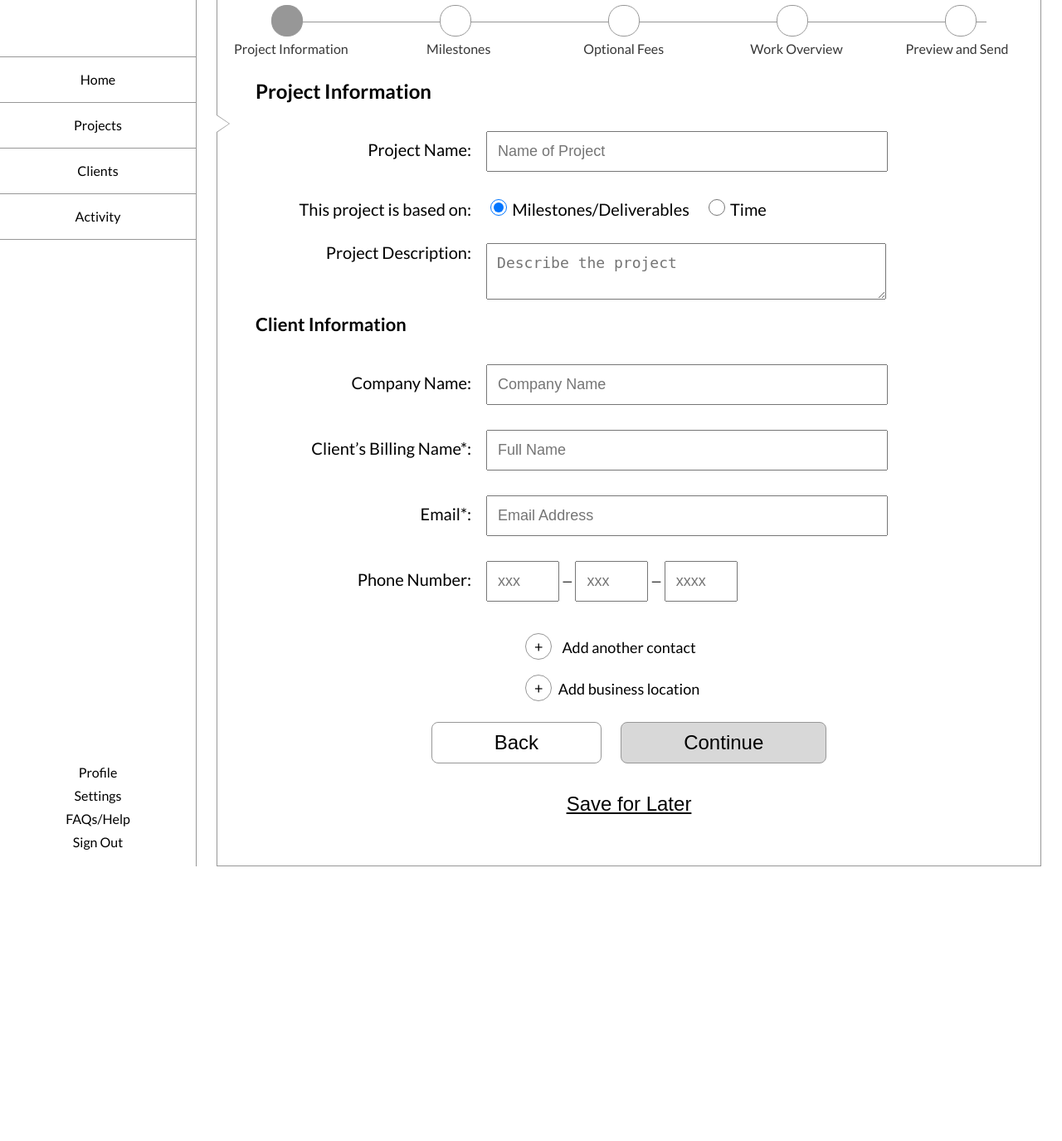
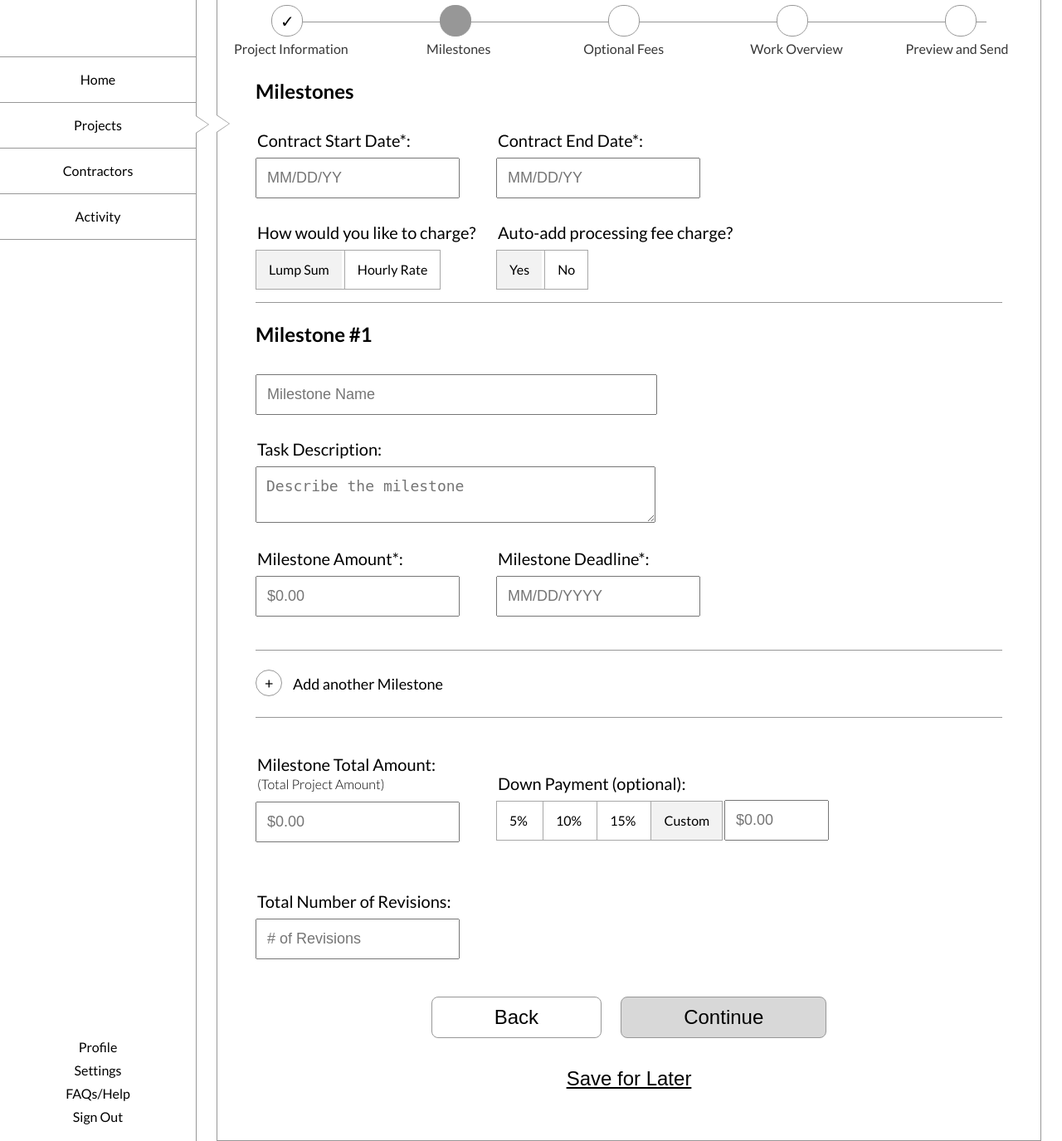
Before and after one commit to bkatchmar/InflowBaseCode, a Django app: page /inflow/demo/contract-creation/step-2/lump-sum in a window 1280 px wide. Shown: the part 108-1483 px from the top of the page at 83% size. Before the commit the page ends 1152 px from the top, so only its background shows below. Run offline with Django 3.2, Linux system fonts and the light colour scheme; some libraries are stand-ins or nearby versions.

Commit message:
First Step 2 screen of contract creation

```diff
--- a/inflowhq/inflowco/static/css/lf.dashboard.css
+++ b/inflowhq/inflowco/static/css/lf.dashboard.css
@@ -262,6 +262,7 @@ main div.create-contract-super-window div.progress-bar span.number.four span.tex
 main div.create-contract-super-window div.progress-bar span.number.five { width: 1px; }
 main div.create-contract-super-window div.progress-bar span.number.five span.text { left: -48px; width: 132px; }
 main div.create-contract-super-window div.progress-bar span.number span.text { top: 35px; }
+main div.create-contract-super-window div.progress-bar span.number.done:before { content: "✓"; font-size: 20px; left: 11px; position: absolute; top: 1px; z-index: 50; }
 
 main div.create-contract-super-window form.contract-creation { margin: 15px auto 0px; width: 900px; }
 main div.create-contract-super-window form.contract-creation div.header { font-size: 24px; font-weight: 700; line-height: 26px; padding: 0px 0px 20px; }
@@ -280,7 +281,40 @@ main div.create-contract-super-window form.contract-creation div.input-field spa
 main div.create-contract-super-window form.contract-creation div.input-field span.field span.radio span.label { width: auto; }
 main div.create-contract-super-window form.contract-creation div.input-field.phone-number span.field input[type="number"] { width: 60px; }
 main div.create-contract-super-window form.contract-creation div.input-field.phone-number span.field span.hyphen {}
+
+main div.create-contract-super-window form.contract-creation div.mini-field-line { overflow: hidden; }
+main div.create-contract-super-window form.contract-creation div.mini-field-line div.input-field.mini-field { float: left; width: 290px; }
+main div.create-contract-super-window form.contract-creation div.mini-field-line div.input-field.mini-field span {}
+main div.create-contract-super-window form.contract-creation div.mini-field-line div.input-field.mini-field span.label { padding: 0px 0px 10px 2px; text-align: left; width: 100%; }
+main div.create-contract-super-window form.contract-creation div.mini-field-line div.input-field.mini-field span.label span { font-size: 16px; font-weight: 300; }
+main div.create-contract-super-window form.contract-creation div.mini-field-line div.input-field.mini-field span.field { width: 100%; }
+main div.create-contract-super-window form.contract-creation div.mini-field-line div.input-field.mini-field span.field input[type="text"],
+main div.create-contract-super-window form.contract-creation div.mini-field-line div.input-field.mini-field span.field input[type="number"],
+main div.create-contract-super-window form.contract-creation div.mini-field-line div.input-field.mini-field span.field input[type="email"] { width: 75%; }
+main div.create-contract-super-window form.contract-creation div.mini-field-line div.input-field.mini-field span.switch { border: solid 1px #A7A7A7; }
+main div.create-contract-super-window form.contract-creation div.mini-field-line div.input-field.mini-field span.switch span { cursor: pointer; padding: 15px; }
+main div.create-contract-super-window form.contract-creation div.mini-field-line div.input-field.mini-field span.switch span.on { background-color: #F2F2F2; }
+main div.create-contract-super-window form.contract-creation div.mini-field-line div.input-field.mini-field span.switch span.border  { border-color: #A7A7A7; border-style: solid; border-width: 0px 0px 0px 1px;  }
+main div.create-contract-super-window form.contract-creation div.mini-field-line div.input-field.mini-field span.switch.custom-down-payment {}
+main div.create-contract-super-window form.contract-creation div.mini-field-line div.input-field.mini-field span.switch.custom-down-payment input[type="number"] {}
+main div.create-contract-super-window form.contract-creation div.mini-field-line div.input-field.mini-field span.switch span.custom-text {}
+
+main div.create-contract-super-window form.contract-creation div.mini-field-line div.input-field.mini-field.clear { float: none;  }
+
+main div.create-contract-super-window form.contract-creation div.milestone-block { border-color: #979797; border-style: solid; border-width: 1px 0px; padding: 25px 0px; }
+main div.create-contract-super-window form.contract-creation div.milestone-block div.input-field.text-multi-line {}
+main div.create-contract-super-window form.contract-creation div.milestone-block div.input-field.text-multi-line span { display: block; }
+main div.create-contract-super-window form.contract-creation div.milestone-block div.input-field.text-multi-line span.label { text-align: left; padding: 0px 0px 10px 2px; }
+main div.create-contract-super-window form.contract-creation div.milestone-block div.input-field.text-multi-line span.field {}
+
 main div.create-contract-super-window form.contract-creation div.addition-buttons { padding: 15px 0px; text-align: center; }
+main div.create-contract-super-window form.contract-creation div.addition-buttons.left { text-align: left; }
+main div.create-contract-super-window form.contract-creation div.addition-buttons.border { border-color: #979797; border-style: solid; border-width: 0px 0px 1px; }
+main div.create-contract-super-window form.contract-creation div.addition-buttons.left a,
+main div.create-contract-super-window form.contract-creation div.addition-buttons.left a:link,
+main div.create-contract-super-window form.contract-creation div.addition-buttons.left a:visited,
+main div.create-contract-super-window form.contract-creation div.addition-buttons.left a:hover,
+main div.create-contract-super-window form.contract-creation div.addition-buttons.left a:active { display: inline-block; padding: 15px 0px 15px 45px; }
 main div.create-contract-super-window form.contract-creation div.addition-buttons a,
 main div.create-contract-super-window form.contract-creation div.addition-buttons a:link,
 main div.create-contract-super-window form.contract-creation div.addition-buttons a:visited,
@@ -291,6 +325,10 @@ main div.create-contract-super-window form.contract-creation div.submit-buttons
 main div.create-contract-super-window form.contract-creation div.submit-buttons input[type="submit"] { background-color: #FFF; border: solid 1px #979797; border-radius: 8px; font-size: 24px; margin: 0px 10px; padding: 10px 75px; -moz-border-radius: 8px; -webkit-border-radius: 8px; }
 main div.create-contract-super-window form.contract-creation div.submit-buttons input[type="submit"].continue { background-color: #d8d8d8; }
 main div.create-contract-super-window form.contract-creation div.submit-buttons input[type="submit"].later { border: none; text-decoration: underline; }
+
+main div.create-contract-super-window form.contract-creation div.milestone-totals { margin: 30px 0px; }
+main div.create-contract-super-window form.contract-creation div.milestone-totals div.input-field.switch { padding: 38px 0px 0px; width: 275px; }
+main div.create-contract-super-window form.contract-creation div.milestone-totals div.input-field.custom-down-payment { padding: 69px 0px 0px; width: 130px; }
 
 main div.news-ribbon { border: solid 1px #979797; font-size: 24px; font-weight: 700; line-height: 26px; padding: 15px 0px; text-align: center; }
 main div.news-ribbon a, main div.news-ribbon a:link, main div.news-ribbon a:visited, main div.news-ribbon a:hover, main div.news-ribbon a:active { font-size: 20px; font-weight: 300; line-height: 20px; text-decoration: underline; }
--- a/inflowhq/inflowco/views.py
+++ b/inflowhq/inflowco/views.py
@@ -158,6 +158,8 @@ class BaseSitemap(Sitemap):
                 "htmldemos:client_active_use_projects_preview",
                 "htmldemos:client_active_use_projects_preview_accept_send",
                 "htmldemos:contract_creation",
+                "htmldemos:contract_creation_lump_sum",
+                "htmldemos:contract_creation_hourly",
                 "htmldemos:demo_upload_milestone_drag"]
 
     def location(self, item):
--- a/inflowhq/inflowdemo/templates/base/dashboard.base.demo.html
+++ b/inflowhq/inflowdemo/templates/base/dashboard.base.demo.html
@@ -4,7 +4,7 @@
 	<head>
 		<link rel="stylesheet" href="//fonts.googleapis.com/css?family=Lato:100,300,400,700" />
 		<link rel="stylesheet" href="{% static 'css/reset.css' %}" />
-		<link rel="stylesheet" href="{% static 'css/lf.dashboard.css' %}?d=201803041900" />
+		<link rel="stylesheet" href="{% static 'css/lf.dashboard.css' %}?d=201803052355" />
 		<link rel="shortcut icon" type="image/x-icon" href="{% static 'img/favicon.ico' %}" />
 		<title>{% block title %}{% endblock %}</title>
 	</head>
@@ -23,7 +23,7 @@
 								<a href="{% url 'htmldemos:freelancer_active_use' %}">Home</a>
 							{% endif %}
 						</li>
-						<li {% if exclude_arrow %}class="arrow"{% endif %}><a href="#">Projects</a></li>
+						<li {% if not exclude_arrow %}class="arrow"{% endif %}><a href="#">Projects</a></li>
 						<li>
 							{% if is_client %}
 								<a href="#">Contractors</a>
--- a/inflowhq/inflowdemo/templates/contract_creation/create.contract.step-1.html
+++ b/inflowhq/inflowdemo/templates/contract_creation/create.contract.step-1.html
@@ -1,5 +1,5 @@
 {% extends 'base/dashboard.base.demo.html' %}
-{% block title %}Inflow My Project Dashboard{% endblock %}
+{% block title %}Inflow My Project Dashboard - Contract Creation - Project Information{% endblock %}
 {% block main_tag %}
 	<div class="back-links smaller"></div>
 	<div class="create-contract-super-window">
--- /dev/null
+++ b/inflowhq/inflowdemo/templates/contract_creation/create.contract.step-2.lump-sum.html
@@ -0,0 +1,100 @@
+{% extends 'base/dashboard.base.demo.html' %}
+{% block title %}Inflow My Project Dashboard - Contract Creation - Milestones Lump Sum{% endblock %}
+{% block main_tag %}
+	<div class="back-links smaller"></div>
+	<div class="create-contract-super-window">
+		<div class="header">Create Contract</div>
+		<div class="progress-bar">
+			<span class="number one done"><span class="text">Project Information</span></span>
+			<span class="number two on"><span class="text">Milestones</span></span>
+			<span class="number three"><span class="text">Optional Fees</span></span>
+			<span class="number four"><span class="text">Work Overview</span></span>
+			<span class="number five"><span class="text">Preview and Send</span></span>
+			<div class="bar"></div>
+		</div>
+		<form class="contract-creation" method="post">
+			<div class="header">Milestones</div>
+			<div class="mini-field-line">
+				<div class="input-field mini-field date">
+					<span class="label">Contract Start Date*:</span>
+					<span class="field"><input type="text" placeholder="MM/DD/YY" name="contract-start-date" required /></span>
+				</div>
+				<div class="input-field mini-field date">
+					<span class="label">Contract End Date*:</span>
+					<span class="field"><input type="text" placeholder="MM/DD/YY" name="contract-end-date" required /></span>
+				</div>
+			</div>
+			<div class="mini-field-line">
+				<div class="input-field mini-field switch">
+					<span class="label">How would you like to charge?</span>
+					<span class="switch">
+						<span class="on">Lump Sum</span>
+						<span class="border">Hourly Rate</span>
+					</span>
+				</div>
+				<div class="input-field mini-field switch">
+					<span class="label">Auto-add processing fee charge?</span>
+					<span class="switch">
+						<span class="on">Yes</span>
+						<span class="border">No</span>
+					</span>
+				</div>
+			</div>
+			<div class="milestone-block">
+				<div class="header">Milestone #1</div>
+				<div class="input-field text-single-line">
+					<span class="field"><input type="text" placeholder="Milestone Name" name="milestone-name" required /></span>
+				</div>
+				<div class="input-field text-multi-line">
+					<span class="label">Task Description:</span>
+					<span class="field"><textarea name="milestone-description" placeholder="Describe the milestone"></textarea></span>
+				</div>
+				<div class="mini-field-line">
+					<div class="input-field mini-field">
+						<span class="label">Milestone Amount*:</span>
+						<span class="field"><input type="number" placeholder="$0.00" name="milestone-amount" required /></span>
+					</div>
+					<div class="input-field mini-field date">
+						<span class="label">Milestone Deadline*:</span>
+						<span class="field"><input type="text" placeholder="MM/DD/YYYY" name="milestone-deadline" required /></span>
+					</div>
+				</div>
+			</div>
+			<div class="addition-buttons left border">
+				<a href="#">Add another Milestone</a>
+			</div>
+			<div class="milestone-totals mini-field-line">
+				<div class="input-field mini-field">
+					<span class="label">Milestone Total Amount:<br /><span>(Total Project Amount)</span></span>
+					<span class="field"><input type="number" placeholder="$0.00" name="milestone-amount" required /></span>
+				</div>
+				<div class="input-field mini-field switch">
+					<span class="label">Down Payment (optional):</span>
+					<span class="switch custom-down-payment">
+						<span>5%</span>
+						<span class="border">10%</span>
+						<span class="border">15%</span>
+						<span class="on border">Custom</span>
+					</span>
+				</div>
+				<div class="input-field mini-field custom-down-payment">
+					<span class="field"><input type="number" placeholder="$0.00" name="down-payment-amount" /></span>
+				</div>
+			</div>
+			<div class="milestone-totals mini-field-line">
+				<div class="input-field mini-field clear">
+					<span class="label">Total Number of Revisions:</span>
+					<span class="field"><input type="number" placeholder="# of Revisions" name="total-number-of-revisions" required /></span>
+				</div>
+			</div>
+			<div class="submit-buttons">
+				<input type="submit" name="action" value="Back" />
+				<input type="submit" name="action" value="Continue" class="continue" />
+			</div>
+			<div class="submit-buttons alt">
+				<input type="submit" name="action" value="Save for Later" class="later" />
+			</div>
+		</form>
+	</div>
+{% endblock %}
+{% block bottom_scripts %}{% endblock %}
--- a/inflowhq/inflowdemo/urls.py
+++ b/inflowhq/inflowdemo/urls.py
@@ -35,5 +35,7 @@ urlpatterns = [
     url(r'^client-active-use/projects-home/quick-view', views.ClientActiveUseLoFiQuickView.as_view(), name='client_active_use_projects_quick_view'),
     url(r'^client-active-use/projects-home', views.ClientActiveUseLoFiProjectsHome.as_view(), name='client_active_use_projects_home'),
     url(r'^client-active-use', views.ClientActiveUseLoFiHome.as_view(), name='client_active_use'),
+    url(r'^contract-creation/step-2/lump-sum', views.CreateContractStepTwoLumpSum.as_view(), name='contract_creation_lump_sum'),
+    url(r'^contract-creation/step-2/hourly', views.CreateContractStepTwoHourly.as_view(), name='contract_creation_hourly'),
     url(r'^contract-creation', views.CreateContractStepOneDemo.as_view(), name='contract_creation'),
 ]
--- a/inflowhq/inflowdemo/views.py
+++ b/inflowhq/inflowdemo/views.py
@@ -419,7 +419,31 @@ class CreateContractStepOneDemo(TemplateView):
     template_name = "contract_creation/create.contract.step-1.html"
 
     def get(self, request):
-        return render(request, self.template_name)
+        context = { "is_client" : True, "exclude_arrow" : False }
+        return render(request, self.template_name, context)
 
     def post(self, request):
-        return render(request, self.template_name)
+        context = { "is_client" : True, "exclude_arrow" : False }
+        return render(request, self.template_name, context)
+
+class CreateContractStepTwoLumpSum(TemplateView):
+    template_name = "contract_creation/create.contract.step-2.lump-sum.html"
+
+    def get(self, request):
+        context = { "is_client" : True, "exclude_arrow" : False }
+        return render(request, self.template_name, context)
+
+    def post(self, request):
+        context = { "is_client" : True, "exclude_arrow" : False }
+        return render(request, self.template_name, context)
+
+class CreateContractStepTwoHourly(TemplateView):
+    template_name = "contract_creation/create.contract.step-2.hourly.html"
+
+    def get(self, request):
+        context = { "is_client" : True, "exclude_arrow" : False }
+        return render(request, self.template_name, context)
+
+    def post(self, request):
+        context = { "is_client" : True, "exclude_arrow" : False }
+        return render(request, self.template_name, context)
```
Also changed, not shown: inflowhq/inflowdemo/templates/contract_creation/create.contract.step-2.hourly.html (added).
